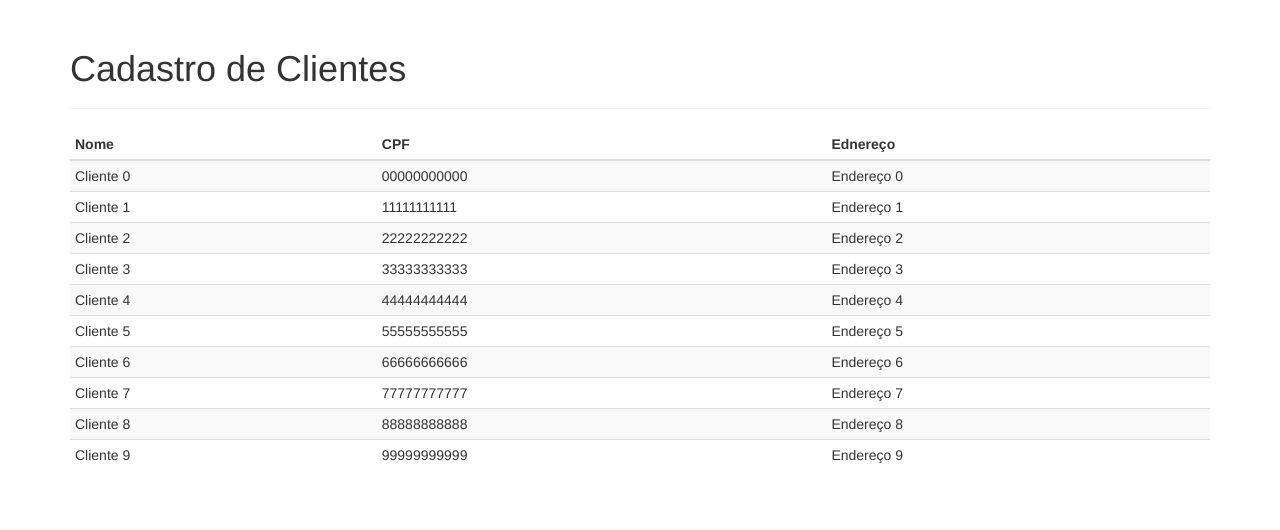
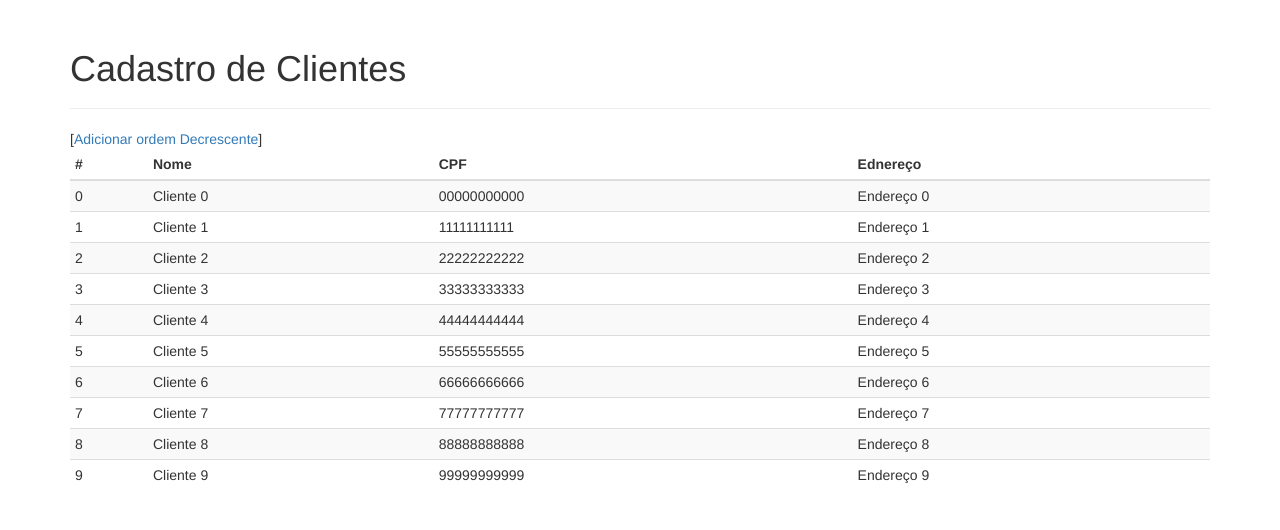
Before and after one commit to valdineireis/exercicioPHPCadastroClientes, a PHP site: page /index.php in a window 1280 px wide. Shown: the part 51-581 px from the top of the page. Run offline with PHP 8.4, Linux system fonts and the light colour scheme.

Commit message:
ordenação crescente e decrescente da listagem

```diff
--- a/ClienteController.php
+++ b/ClienteController.php
@@ -18,11 +18,24 @@ class ClienteController
                 new Cliente("Cliente 6", "66666666666", "Endereço 6"),
                 new Cliente("Cliente 7", "77777777777", "Endereço 7"),
                 new Cliente("Cliente 8", "88888888888", "Endereço 8"),
-                new Cliente("Cliente 9", "99999999999", "Endereço 9"),
+                new Cliente("Cliente 9", "99999999999", "Endereço 9")
             );
     }
 
-    public function getListaDeClientes() {
+    /**
+     * Obter lista de Clientes cadastrados
+     * @param string $ordem <b>asc</b> = crescente e <b>desc</b> = decrescente.
+     * @return array
+     */
+    public function getListaDeClientes($ordem = 'asc') {
+        if ($ordem == 'asc') {
+            // ordena do menor para o maior
+            ksort($this->listaDeClientes);
+        } elseif ($ordem == 'desc') {
+            // ordena do maior para o menor
+            krsort($this->listaDeClientes);
+        }
+
         return $this->listaDeClientes;
     }
 }
--- a/index.php
+++ b/index.php
@@ -4,6 +4,12 @@ require_once "Cliente.php";
 require_once "ClienteController.php";
 
 $cliente = new ClienteController();
+
+$ordem = filter_input(INPUT_GET, 'ordem', FILTER_DEFAULT);
+
+if (!isset($ordem)) {
+    $ordem = 'asc';
+}
 ?>
 <!DOCTYPE html>
 <html lang="pt-br">
@@ -46,9 +52,11 @@ $cliente = new ClienteController();
             <h1>Cadastro de Clientes</h1>
         </div>
 
+        [<a href="index.php?ordem=<?=$ordem == 'asc' ? 'desc' : 'asc'?>">Adicionar ordem <?=$ordem == 'asc' ? 'Decrescente' : 'Crescente'?></a>]
         <table class="table table-striped table-condensed">
             <thead>
             <tr>
+                <th>#</th>
                 <th>Nome</th>
                 <th>CPF</th>
                 <th>Ednereço</th>
@@ -56,8 +64,9 @@ $cliente = new ClienteController();
             </thead>
             <tbody>
             <?php
-            foreach($cliente->getListaDeClientes() as $obj) {
+            foreach($cliente->getListaDeClientes($ordem) as $key => $obj) {
                 echo "<tr>";
+                echo "<td>" . $key . "</td>";
                 echo "<td>" . $obj->getNome() . "</td>";
                 echo "<td>" . $obj->getCpf() . "</td>";
                 echo "<td>" . $obj->getEndereco() . "</td>";
```
